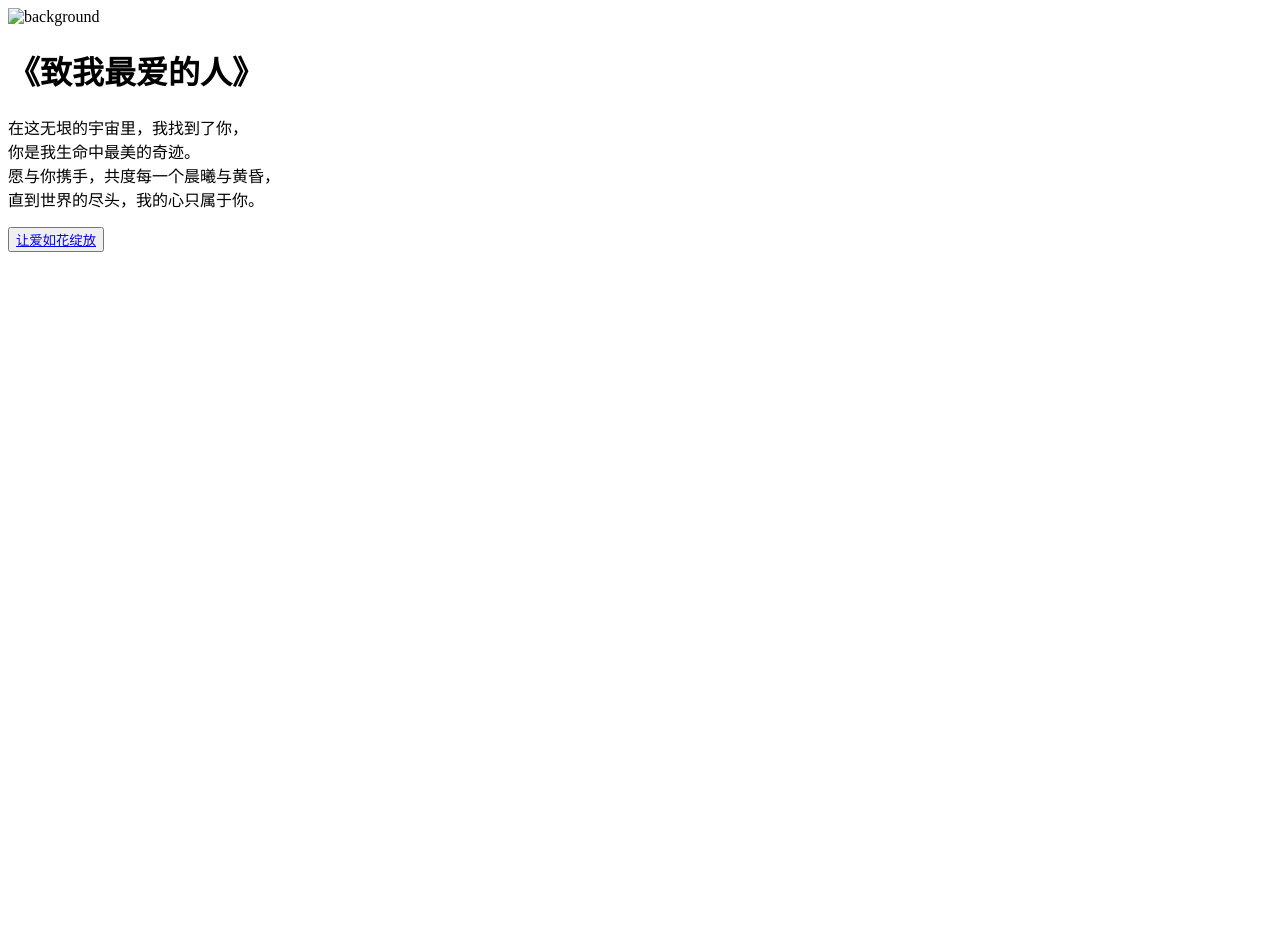
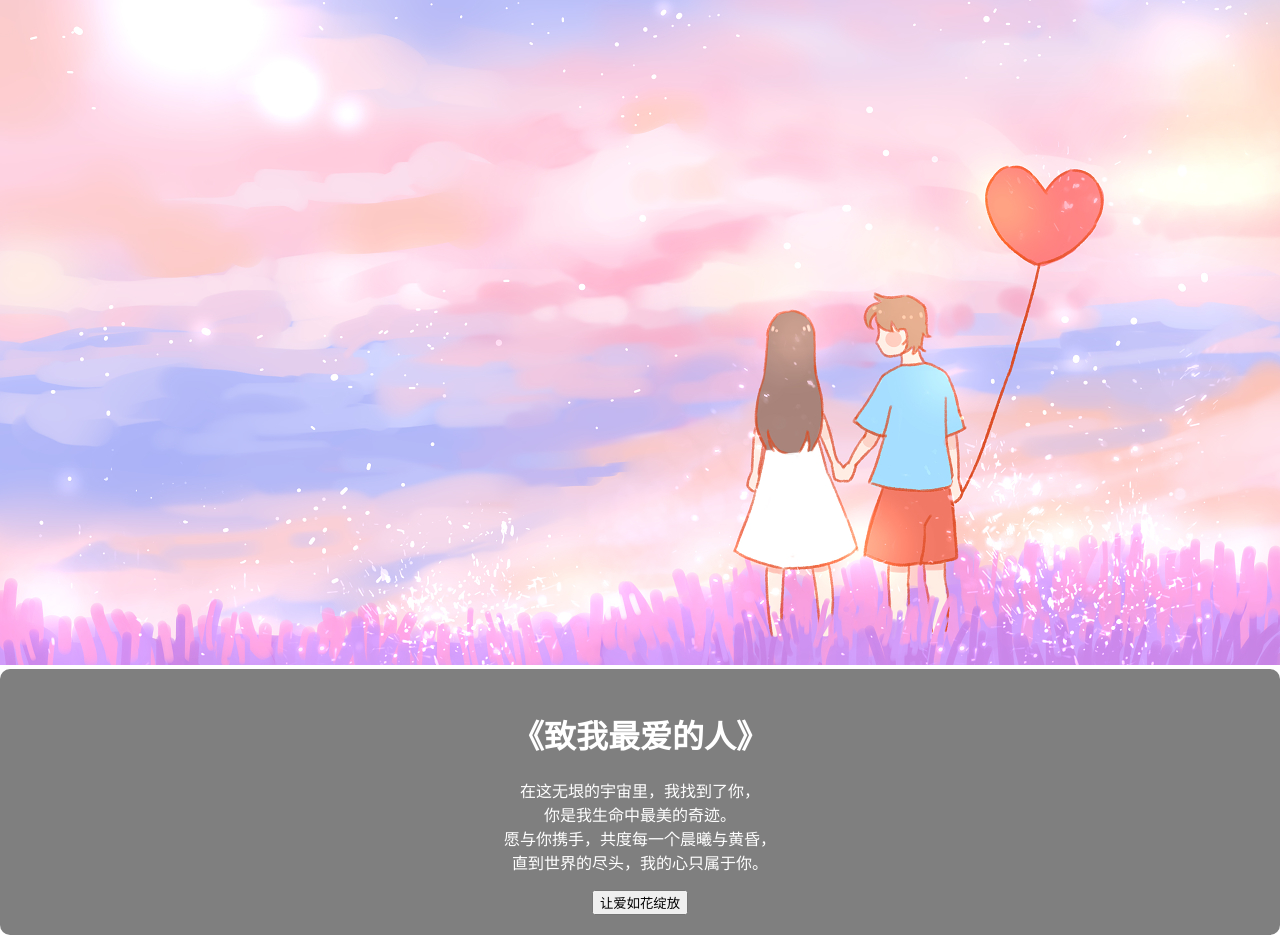
Before and after one commit to ktg123-sct/123, a plain HTML site: page index.html in a window 1280 px wide. Before the commit the page ends 800 px from the top, so only its background shows below. Drawn offline with Linux system fonts and the light colour scheme.

Commit message:
Add files via upload

```diff
--- a/index.html
+++ b/index.html
@@ -4,11 +4,11 @@
     <meta charset="UTF-8">
     <meta name="viewport" content="width=device-width, initial-scale=1.0">
     <title>浪漫的表白</title>
-    <link rel="stylesheet" href="css\styles.css">
+    <link rel="stylesheet" href="styles.css">
 
 </head>
 <body>
-    <img src="image\V-115283-4B853216.jpg" alt="background" class="body">
+    <img src="V-115283-4B853216.jpg" alt="background" class="body">
     <div class="container">
      <h1>《致我最爱的人》</h1>
           <p>在这无垠的宇宙里，我找到了你，<br>
```
Also changed, not shown: index1.html (+2 -2 lines).
